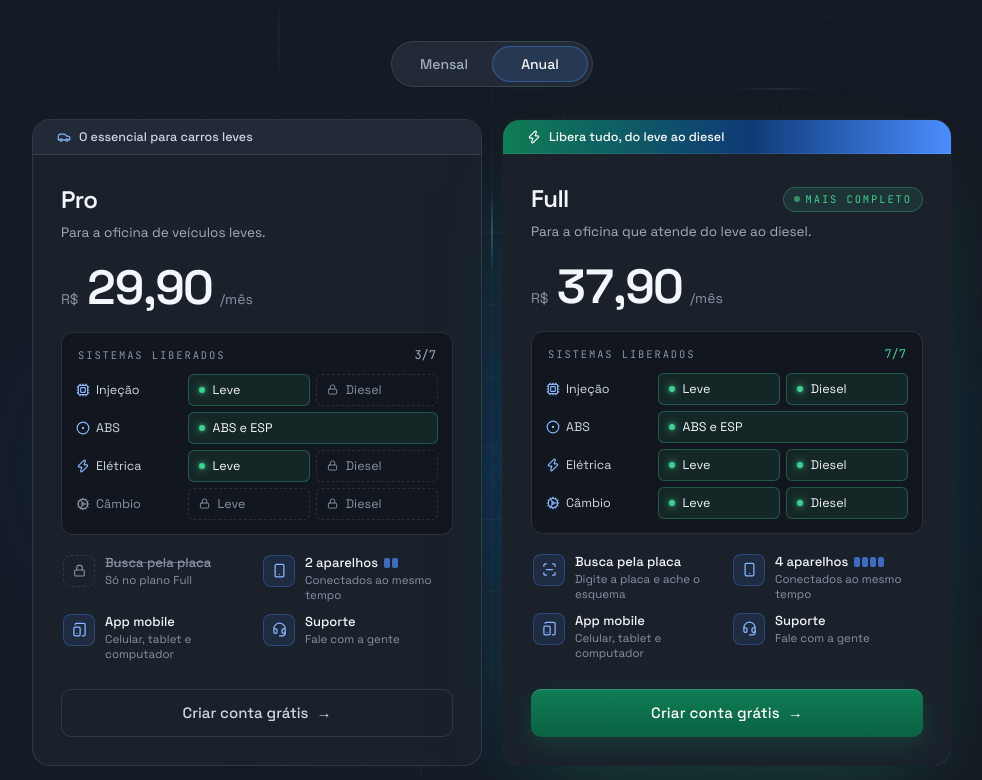
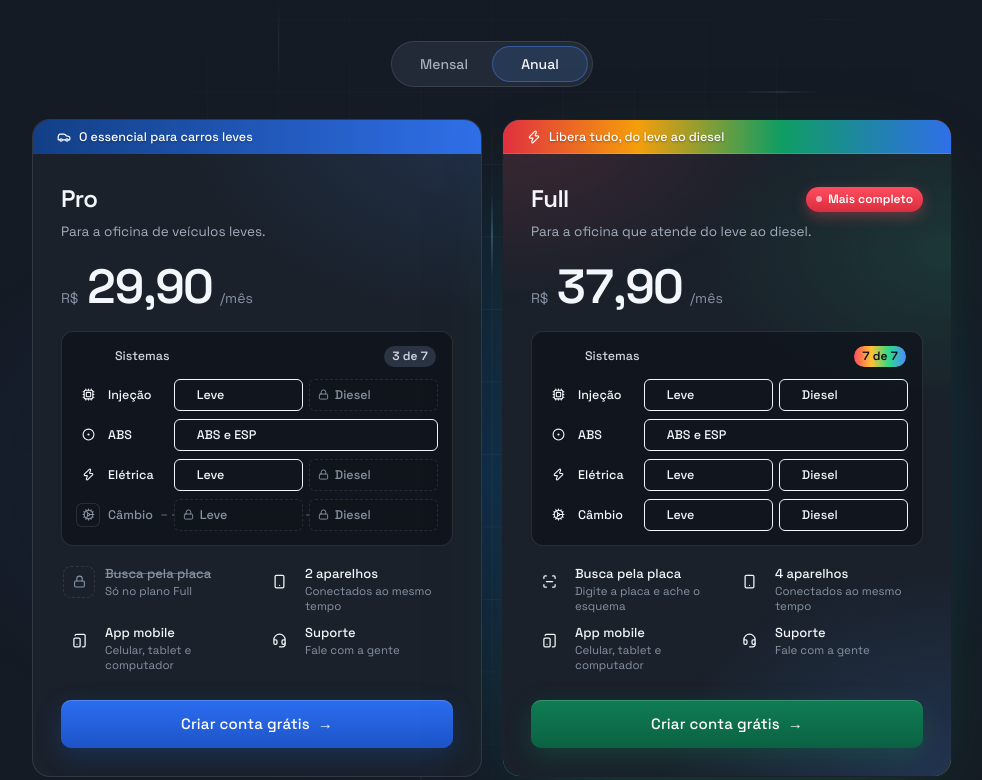
Before and after one commit to Nitianimelo/deepcar, a React (Vite) app: page / in a window 1280 px wide. Shown: the part 2960-3740 px from the top of the page, without its empty margins (148-1130 px from the left). Built offline with nearby package versions, Linux system fonts and the light colour scheme.

Commit message:
Colorir os cartoes de plano com as cores dos fios do chicote
Co-Authored-By: Claude Opus 5.5 (1M context) <noreply@anthropic.com>

```diff
--- a/src/components/AssineParaAcessar.tsx
+++ b/src/components/AssineParaAcessar.tsx
@@ -91,7 +91,7 @@ export function ConviteAssinatura({ titulo, oQue }: { titulo: string; oQue: stri
                 target="_blank"
                 rel="noreferrer"
                 className={`plano-cta group inline-flex h-12 w-full items-center justify-center gap-2 rounded-[10px] text-[14.5px] font-medium ${
-                  p.destaque ? 'btn-primary !h-12' : 'btn-ghost !h-12'
+                  p.destaque ? 'btn-cta' : 'btn-primary !h-12'
                 }`}
               >
                 Assinar {p.nome}{ciclo === 'anual' ? ' anual' : ''}
--- a/src/components/PlanoDetalhes.tsx
+++ b/src/components/PlanoDetalhes.tsx
@@ -1,9 +1,19 @@
 // O miolo dos cartões de plano (landing, aba Plano da conta e convite depois do teste).
-// Em vez de uma lista de ✓, um painel de módulos: cada sistema é um módulo com LED — aceso quando o plano
-// libera, apagado com cadeado quando não. O mecânico vê de relance o que ganha e o que fica de fora.
+// Em vez de uma lista de ✓, um chicote: cada sistema é um fio com a sua cor (como no esquema elétrico) ligando o
+// nome aos módulos. Módulo liberado = fio energizado na cor do sistema, com LED; fora do plano = fio cortado,
+// cinza e com cadeado. O mecânico vê de relance o que ganha e o que fica de fora. Cores: tokens --color-fio-*.
+import type { CSSProperties } from 'react'
 import { Headset, Lock, ScanLine, Smartphone, TabletSmartphone } from 'lucide-react'
 import { NAV, type SectionKey } from '../data/nav'
 import type { PlanoVenda } from '../data/planos'
+
+/** Cor do fio de cada grupo do menu. */
+const FIO: Record<string, string> = {
+  'Injeção Eletrônica': 'var(--color-fio-vermelho)',
+  ABS: 'var(--color-fio-amarelo)',
+  'Elétrica': 'var(--color-fio-azul)',
+  'Câmbio': 'var(--color-fio-verde)',
+}
 
 /** Linhas do painel na ordem do menu: grupo com Leve/Diesel, ou um sistema só (ABS). */
 const LINHAS = NAV.map((n) =>
@@ -13,14 +23,16 @@ const LINHAS = NAV.map((n) =>
 )
 const TOTAL = LINHAS.reduce((t, l) => t + l.modulos.length, 0)
 
+const comFio = (cor: string) => ({ '--fio': cor }) as CSSProperties
+
 function Modulo({ rotulo, aceso, largo }: { rotulo: string; aceso: boolean; largo: boolean }) {
   return (
     <span
-      className={`modulo flex h-8 items-center gap-2 rounded-md border px-2.5 text-[12.5px] ${largo ? 'col-span-2' : ''} ${
-        aceso ? 'modulo-aceso border-ok/30 bg-ok/[0.08] text-ink-1' : 'border-dashed border-[color:var(--seam-1)] text-ink-4'
+      className={`modulo relative z-10 flex h-8 min-w-0 items-center gap-1.5 rounded-md border px-2 text-[12.5px] font-medium ${largo ? 'col-span-2' : ''} ${
+        aceso ? 'modulo-aceso text-ink-1' : 'modulo-cortado border-dashed text-ink-4'
       }`}
     >
-      {aceso ? <span aria-hidden="true" className="led h-1.5 w-1.5 flex-none rounded-full bg-ok" /> : <Lock size={11} className="flex-none" aria-hidden="true" />}
+      {aceso ? <span aria-hidden="true" className="led h-2 w-2 flex-none rounded-full" /> : <Lock size={11} className="flex-none" aria-hidden="true" />}
       <span className="truncate">{rotulo}</span>
       <span className="sr-only">{aceso ? '(incluso)' : '(não incluso)'}</span>
     </span>
@@ -30,24 +42,47 @@ function Modulo({ rotulo, aceso, largo }: { rotulo: string; aceso: boolean; larg
 export function PainelSistemas({ p }: { p: PlanoVenda }) {
   const tem = (k: SectionKey) => p.secoes.includes(k)
   const acesos = p.secoes.length
+  const tudo = acesos === TOTAL
   return (
-    <div className="painel-sistemas rounded-xl border seam bg-well/70 p-3 sm:p-3.5">
+    <div className="painel-sistemas rounded-xl border seam bg-well/80 p-3 sm:p-3.5">
       <div className="flex items-center justify-between gap-3 px-0.5">
-        <span className="code text-[10.5px] uppercase tracking-[0.18em] text-ink-4">Sistemas liberados</span>
-        <span className={`code text-[12px] ${acesos === TOTAL ? 'text-ok' : 'text-ink-3'}`} style={{ fontVariantNumeric: 'tabular-nums' }}>
-          {acesos}/{TOTAL}
+        {/* as quatro cores do chicote, lado a lado: o "logo" do painel */}
+        <span className="flex items-center gap-2 text-[12.5px] font-medium text-ink-2">
+          <span aria-hidden="true" className="flex gap-[3px]">
+            {Object.values(FIO).map((c) => <span key={c} className="h-3.5 w-[5px] rounded-full" style={{ background: c }} />)}
+          </span>
+          Sistemas
+        </span>
+        <span
+          className={`rounded-full px-2 py-0.5 text-[12px] font-semibold ${tudo ? 'contagem-tudo' : 'bg-bench-3 text-ink-2'}`}
+          style={{ fontVariantNumeric: 'tabular-nums' }}
+        >
+          {acesos} de {TOTAL}
         </span>
       </div>
-      <ul className="mt-2.5 space-y-1.5">
+      {/* a lista inteira é uma grade só (cada linha com display: contents): a coluna dos nomes fica com a largura
+          do nome mais longo e os módulos alinham em todas as linhas */}
+      <ul className="mt-3 grid grid-cols-[auto_minmax(0,1fr)_minmax(0,1fr)] items-center gap-x-1.5 gap-y-2">
         {LINHAS.map(({ rotulo, icone: Icone, modulos }) => {
           const algum = modulos.some((m) => tem(m.key))
           return (
-            <li key={rotulo} className="grid grid-cols-[minmax(0,6.6rem)_1fr_1fr] items-center gap-1.5">
-              <span className={`flex min-w-0 items-center gap-1.5 text-[12.5px] ${algum ? 'text-ink-2' : 'text-ink-4'}`}>
-                <Icone size={14} className={`flex-none ${algum ? 'text-trace-hi' : ''}`} />
-                <span className="truncate">{rotulo.replace('Injeção Eletrônica', 'Injeção')}</span>
+            <li
+              key={rotulo}
+              style={comFio(FIO[rotulo] ?? 'var(--color-trace)')}
+              className={`linha-fio contents ${algum ? 'fio-vivo' : 'fio-morto'}`}
+            >
+              <span className="flex min-w-0 items-center gap-2 text-[12.5px] font-medium">
+                <span className="fio-chip grid h-6 w-6 flex-none place-items-center rounded-md">
+                  <Icone size={13} />
+                </span>
+                <span className={`truncate ${algum ? 'text-ink-1' : 'text-ink-4'}`}>{rotulo.replace('Injeção Eletrônica', 'Injeção')}</span>
+                {/* o fio sai do nome e segue por trás dos módulos até a ponta */}
+                <span aria-hidden="true" className="fio -mr-1.5 h-[2px] min-w-3 flex-1 rounded-l-full" />
               </span>
-              {modulos.map((m) => <Modulo key={m.key} rotulo={m.rotulo} aceso={tem(m.key)} largo={modulos.length === 1} />)}
+              <span className="relative col-span-2 grid grid-cols-2 gap-1.5">
+                <span aria-hidden="true" className="fio pointer-events-none absolute inset-x-0 top-1/2 h-[2px] -translate-y-1/2" />
+                {modulos.map((m) => <Modulo key={m.key} rotulo={m.rotulo} aceso={tem(m.key)} largo={modulos.length === 1} />)}
+              </span>
             </li>
           )
         })}
@@ -59,26 +94,16 @@ export function PainelSistemas({ p }: { p: PlanoVenda }) {
 /** O que vem junto: placa, aparelhos, app e suporte — com o que falta à vista, apagado. */
 export function ExtrasPlano({ p }: { p: PlanoVenda }) {
   const extras = [
-    { icone: ScanLine, titulo: 'Busca pela placa', detalhe: p.placa ? 'Digite a placa e ache o esquema' : 'Só no plano Full', tem: p.placa },
-    {
-      icone: Smartphone,
-      titulo: `${p.aparelhos} aparelhos`,
-      detalhe: 'Conectados ao mesmo tempo',
-      tem: true,
-      aparelhos: p.aparelhos,
-    },
-    { icone: TabletSmartphone, titulo: 'App mobile', detalhe: 'Celular, tablet e computador', tem: true },
-    { icone: Headset, titulo: 'Suporte', detalhe: 'Fale com a gente', tem: true },
+    { icone: ScanLine, cor: 'var(--color-fio-vermelho)', titulo: 'Busca pela placa', detalhe: p.placa ? 'Digite a placa e ache o esquema' : 'Só no plano Full', tem: p.placa },
+    { icone: Smartphone, cor: 'var(--color-fio-azul)', titulo: `${p.aparelhos} aparelhos`, detalhe: 'Conectados ao mesmo tempo', tem: true, aparelhos: p.aparelhos },
+    { icone: TabletSmartphone, cor: 'var(--color-fio-verde)', titulo: 'App mobile', detalhe: 'Celular, tablet e computador', tem: true },
+    { icone: Headset, cor: 'var(--color-fio-amarelo)', titulo: 'Suporte', detalhe: 'Fale com a gente', tem: true },
   ]
   return (
     <ul className="grid grid-cols-2 gap-x-3 gap-y-3">
-      {extras.map(({ icone: Icone, titulo, detalhe, tem, aparelhos }) => (
-        <li key={titulo} className="flex min-w-0 items-start gap-2.5">
-          <span
-            className={`grid h-8 w-8 flex-none place-items-center rounded-lg border ${
-              tem ? 'border-trace/30 bg-trace/10 text-trace-hi' : 'border-dashed border-[color:var(--seam-1)] text-ink-4'
-            }`}
-          >
+      {extras.map(({ icone: Icone, cor, titulo, detalhe, tem, aparelhos }) => (
+        <li key={titulo} style={comFio(cor)} className="flex min-w-0 items-start gap-2.5">
+          <span className={`grid h-8 w-8 flex-none place-items-center rounded-lg ${tem ? 'extra-chip' : 'border border-dashed border-[color:var(--seam-1)] text-ink-4'}`}>
             {tem ? <Icone size={15} /> : <Lock size={13} />}
           </span>
           <span className="min-w-0 leading-tight">
@@ -86,7 +111,7 @@ export function ExtrasPlano({ p }: { p: PlanoVenda }) {
               {titulo}
               {aparelhos && (
                 <span aria-hidden="true" className="flex gap-0.5">
-                  {Array.from({ length: aparelhos }, (_, i) => <span key={i} className="h-2.5 w-1.5 rounded-[2px] bg-trace/70" />)}
+                  {Array.from({ length: aparelhos }, (_, i) => <span key={i} className="h-2.5 w-1.5 rounded-[2px]" style={{ background: cor }} />)}
                 </span>
               )}
             </span>
--- a/src/components/landing/CardPlano.tsx
+++ b/src/components/landing/CardPlano.tsx
@@ -74,25 +74,26 @@ export function CardPlano({ p, ciclo = 'mensal', acao, atual = false, compacto =
       onPointerMove={mover}
       className={`plano relative flex h-full flex-col overflow-hidden rounded-[18px] border ${p.destaque ? 'plano-destaque border-transparent bg-bench-1' : 'seam bg-bench-1'} ${atual ? '!border-ok/45' : ''} ${visto ? 'is-visto' : ''}`}
     >
+      <span aria-hidden="true" className="plano-cor" />
       {p.destaque && <span aria-hidden="true" className="plano-borda-viva" />}
 
       {/* faixa: o motivo de escolher, numa linha — nos dois cartões, para o conteúdo ficar alinhado lado a lado */}
       <div
         className={`flex items-center gap-2 px-5 py-2 text-[12.5px] font-medium sm:px-6 ${
-          p.destaque ? 'plano-faixa text-white' : 'border-b seam bg-bench-2 text-ink-2'
-        }`}
+          p.destaque ? 'plano-faixa' : 'plano-faixa-pro'
+        } text-white`}
       >
-        {p.destaque ? <Zap size={14} className="flex-none" /> : <Car size={14} className="flex-none text-trace-hi" />} {p.chamada}
+        {p.destaque ? <Zap size={14} className="flex-none" /> : <Car size={14} className="flex-none" />} {p.chamada}
       </div>
 
       <div className={`flex flex-1 flex-col ${pad}`}>
         <header className="flex items-center justify-between gap-3">
           <h3 className={`${compacto ? 'text-[20px]' : 'text-[24px]'} font-semibold tracking-tight`}>{p.nome}</h3>
           {atual ? (
-            <span className="code rounded-full border border-ok/35 bg-ok/10 px-2.5 py-1 text-[10.5px] uppercase tracking-[0.16em] text-ok">Seu plano</span>
+            <span className="rounded-full bg-ok px-2.5 py-1 text-[12px] font-semibold text-[#0b1017]">Seu plano</span>
           ) : p.destaque && (
-            <span className="plano-selo code inline-flex items-center gap-1.5 rounded-full border border-ok/30 bg-ok/10 px-2.5 py-1 text-[10.5px] uppercase tracking-[0.18em] text-ok">
-              <span className="h-1.5 w-1.5 rounded-full bg-ok pad-pulse" /> Mais completo
+            <span className="plano-selo selo-completo inline-flex items-center gap-1.5 rounded-full px-2.5 py-1 text-[12px] font-semibold">
+              <span className="h-1.5 w-1.5 rounded-full bg-white pad-pulse" /> Mais completo
             </span>
           )}
         </header>
@@ -122,7 +123,7 @@ export function CardPlano({ p, ciclo = 'mensal', acao, atual = false, compacto =
           {acao ?? (
             <Link
               to="/cadastro"
-              className={`plano-cta group inline-flex h-12 w-full items-center justify-center gap-2 rounded-[10px] text-[15px] font-medium ${p.destaque ? 'btn-cta' : 'btn-ghost !h-12 hover:!border-ok/40'}`}
+              className={`plano-cta group inline-flex h-12 w-full items-center justify-center gap-2 rounded-[10px] text-[15px] font-medium ${p.destaque ? 'btn-cta' : 'btn-primary !h-12'}`}
             >
               Criar conta grátis
               <span aria-hidden="true" className="transition-transform duration-200 group-hover:translate-x-0.5">→</span>
--- a/src/index.css
+++ b/src/index.css
@@ -47,6 +47,12 @@
   --color-ok: #3fd18f;
   --color-warn: #f0b64a;
   --color-fault: #ff6262;
+
+  /* fios do chicote: cor de cada sistema nos cartões de plano (components/PlanoDetalhes.tsx) */
+  --color-fio-vermelho: #ff4d5e;
+  --color-fio-amarelo: #ffc233;
+  --color-fio-azul: #4a8dff;
+  --color-fio-verde: #2fd98a;
 }
 
 :root {
@@ -396,8 +402,7 @@ html:has(.landing) { scroll-behavior: smooth; }
 .plano-borda-viva {
   position: absolute; inset: -1px; border-radius: inherit; padding: 1px; pointer-events: none;
   background:
-    conic-gradient(from var(--ang), transparent 0deg, rgba(63, 209, 143, 0.95) 50deg, rgba(138, 184, 255, 0.7) 95deg, transparent 150deg, transparent 360deg),
-    linear-gradient(rgba(63, 209, 143, 0.28), rgba(63, 209, 143, 0.28));
+    conic-gradient(from var(--ang), rgba(255, 77, 94, 0.95) 0deg, rgba(255, 194, 51, 0.9) 90deg, rgba(47, 217, 138, 0.95) 180deg, rgba(74, 141, 255, 0.95) 270deg, rgba(255, 77, 94, 0.95) 360deg);
   -webkit-mask: linear-gradient(#000 0 0) content-box, linear-gradient(#000 0 0); -webkit-mask-composite: xor;
   mask: linear-gradient(#000 0 0) content-box exclude, linear-gradient(#000 0 0);
   animation: gira-borda 6s linear infinite;
@@ -409,15 +414,44 @@ html:has(.landing) { scroll-behavior: smooth; }
   animation: halo 5s ease-in-out infinite;
 }
 @keyframes halo { 0%, 100% { opacity: 0.55; transform: scale(0.96); } 50% { opacity: 0.9; transform: scale(1.03); } }
-/* faixa do plano em destaque */
-.plano-faixa { background: linear-gradient(90deg, #0f7d54, #0e3a76 55%, #4a8dff); box-shadow: inset 0 -1px 0 rgba(255, 255, 255, 0.08); }
-/* módulo aceso: LED com brilho; entra em sequência quando o cartão aparece */
-.modulo-aceso .led { box-shadow: 0 0 0 2px rgba(63, 209, 143, 0.15), 0 0 10px rgba(63, 209, 143, 0.9); }
-.plano .modulo-aceso .led { opacity: 0.25; transition: opacity 360ms ease; }
-.plano.is-visto .modulo-aceso .led { opacity: 1; }
-.plano.is-visto li:nth-child(2) .led { transition-delay: 120ms; }
-.plano.is-visto li:nth-child(3) .led { transition-delay: 240ms; }
-.plano.is-visto li:nth-child(4) .led { transition-delay: 360ms; }
+/* faixa do topo: Full = feixe de fios (vermelho, amarelo, verde, azul); Pro = azul */
+.plano-faixa {
+  background: linear-gradient(90deg, #e0303f 0%, #f59e0b 30%, #0f9d63 62%, #2f6fe8 100%);
+  text-shadow: 0 1px 2px rgba(0, 0, 0, 0.35);
+  box-shadow: inset 0 -1px 0 rgba(255, 255, 255, 0.12);
+}
+.plano-faixa-pro { background: linear-gradient(90deg, #123f86, #2f6fe8); text-shadow: 0 1px 2px rgba(0, 0, 0, 0.3); }
+/* brilho de cor no fundo do cartão, atrás do conteúdo */
+.plano-cor { position: absolute; inset: 0; z-index: -1; pointer-events: none; border-radius: inherit; }
+.plano-destaque .plano-cor {
+  background:
+    radial-gradient(420px 260px at 0% 0%, rgba(255, 77, 94, 0.16), transparent 70%),
+    radial-gradient(420px 300px at 100% 100%, rgba(74, 141, 255, 0.18), transparent 70%),
+    radial-gradient(360px 220px at 100% 20%, rgba(47, 217, 138, 0.12), transparent 70%);
+}
+.plano:not(.plano-destaque) .plano-cor { background: radial-gradient(420px 280px at 100% 0%, rgba(74, 141, 255, 0.14), transparent 70%); }
+.selo-completo { background: linear-gradient(180deg, #ff4d5e, #d92d3e); color: #fff; box-shadow: 0 4px 14px rgba(255, 77, 94, 0.35); }
+
+/* chicote: fio, etiqueta do sistema e módulos na cor do fio (--fio na linha) */
+.linha-fio .fio { background: var(--fio); opacity: 0.55; box-shadow: 0 0 8px color-mix(in srgb, var(--fio) 60%, transparent); }
+.linha-fio.fio-morto .fio { background: repeating-linear-gradient(90deg, var(--seam-3) 0 6px, transparent 6px 11px); opacity: 1; box-shadow: none; }
+.fio-chip { background: color-mix(in srgb, var(--fio) 20%, transparent); color: var(--fio); box-shadow: inset 0 0 0 1px color-mix(in srgb, var(--fio) 45%, transparent); }
+.fio-morto .fio-chip { background: transparent; color: var(--color-ink-4); box-shadow: inset 0 0 0 1px var(--seam-1); }
+.modulo-aceso {
+  border-color: color-mix(in srgb, var(--fio) 55%, transparent);
+  background: color-mix(in srgb, var(--fio) 17%, var(--color-well));
+}
+.modulo-cortado { border-color: var(--seam-1); background: var(--color-well); }
+.modulo-aceso .led { background: var(--fio); box-shadow: 0 0 0 2px color-mix(in srgb, var(--fio) 25%, transparent), 0 0 10px var(--fio); }
+.contagem-tudo { background: linear-gradient(90deg, #ff4d5e, #ffc233, #2fd98a, #4a8dff); color: #0b1017; }
+.extra-chip { background: color-mix(in srgb, var(--fio) 18%, transparent); color: var(--fio); box-shadow: inset 0 0 0 1px color-mix(in srgb, var(--fio) 40%, transparent); }
+/* LEDs e fios acendem em sequência quando o cartão aparece */
+.plano .linha-fio .led, .plano .linha-fio.fio-vivo .fio { opacity: 0.2; transition: opacity 420ms ease; }
+.plano.is-visto .linha-fio .led { opacity: 1; }
+.plano.is-visto .linha-fio.fio-vivo .fio { opacity: 0.55; }
+.plano.is-visto .linha-fio:nth-child(2) .led, .plano.is-visto .linha-fio:nth-child(2) .fio { transition-delay: 120ms; }
+.plano.is-visto .linha-fio:nth-child(3) .led, .plano.is-visto .linha-fio:nth-child(3) .fio { transition-delay: 240ms; }
+.plano.is-visto .linha-fio:nth-child(4) .led, .plano.is-visto .linha-fio:nth-child(4) .fio { transition-delay: 360ms; }
 /* itens entram em sequência depois do cartão */
 .plano-itens li { opacity: 0; transform: translateX(-8px); transition: opacity 420ms ease, transform 420ms cubic-bezier(.2,.7,.2,1); transition-delay: calc(350ms + var(--i, 0) * 45ms); }
 .plano.is-visto .plano-itens li { opacity: 1; transform: none; }
@@ -435,7 +469,8 @@ html:has(.landing) { scroll-behavior: smooth; }
   .reveal { opacity: 1; transform: none; filter: none; transition: none; }
   .luz-a, .luz-b, .flutua, .flutua-2, .plano-borda-viva, .plano-halo, .plano-destaque .plano-cta::after { animation: none; }
   .plano-itens li { opacity: 1; transform: none; transition: none; }
-  .plano .modulo-aceso .led { opacity: 1; transition: none; }
+  .plano .linha-fio .led { opacity: 1; transition: none; }
+  .plano .linha-fio.fio-vivo .fio { opacity: 0.55; transition: none; }
   .plano:hover { transform: none; }
 }
 
--- a/src/pages/Conta.tsx
+++ b/src/pages/Conta.tsx
@@ -193,7 +193,7 @@ function AbaPlano({ s, restante }: { s: Session; restante: number | null }) {
                   href={linkCheckout(p.id, s, ciclo)}
                   target="_blank"
                   rel="noreferrer"
-                  className={`plano-cta group inline-flex h-12 w-full items-center justify-center gap-2 rounded-[10px] text-[15px] font-medium ${p.destaque || !pago ? 'btn-primary !h-12' : 'btn-ghost !h-12'}`}
+                  className={`plano-cta group inline-flex h-12 w-full items-center justify-center gap-2 rounded-[10px] text-[15px] font-medium ${p.destaque ? 'btn-cta' : 'btn-primary !h-12'}`}
                 >
                   {!pago
                     ? `Assinar ${p.nome}${anual ? ' anual' : ''}`
```
Also changed, not shown: 2 other files (tests, documents, lock files or other folders).
